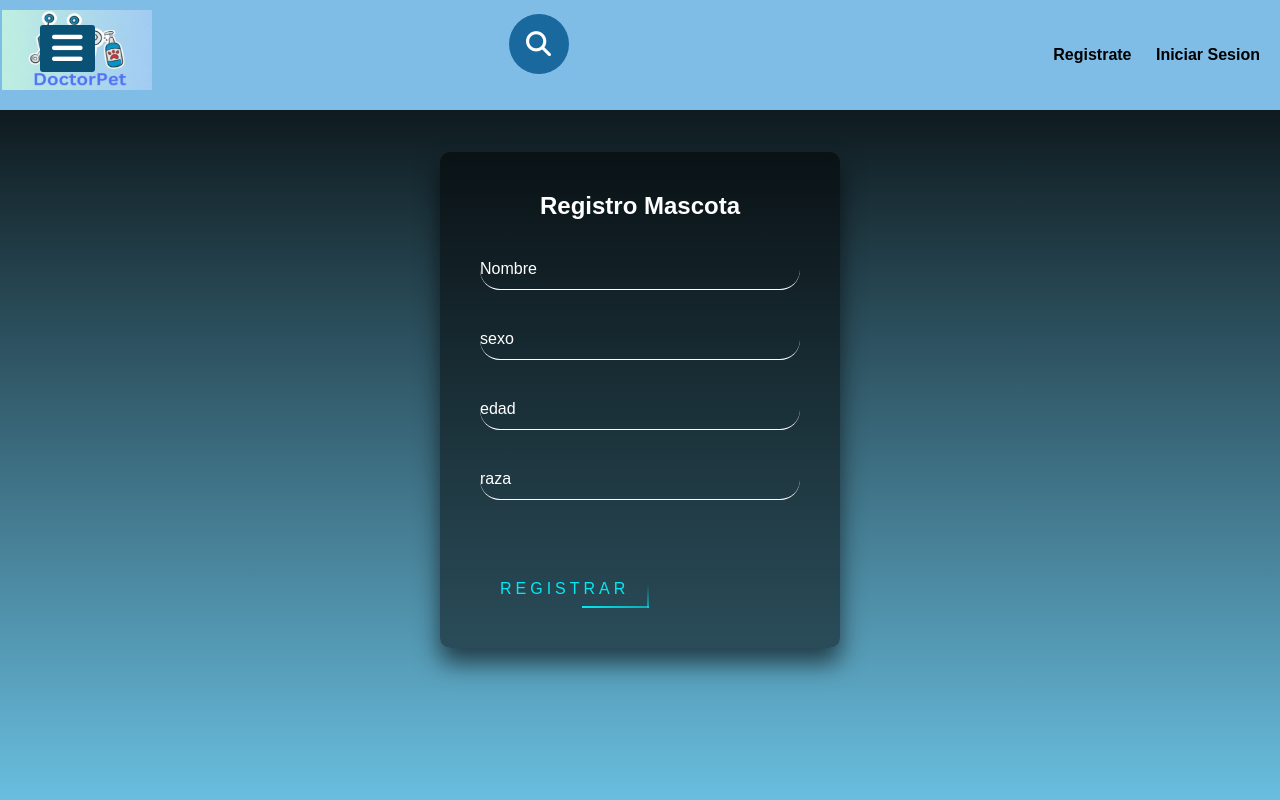
After one commit to Jhanmer/DoctorPet, a PHP site: page /RMascota.php in a window 1280 px wide. The commit adds this page. Run offline with PHP 8.4, Linux system fonts and the light colour scheme; some libraries are stand-ins or nearby versions.

Commit message:
rmascota y estilo

```diff
--- a/CSS/EstiloBLateral.css
+++ b/CSS/EstiloBLateral.css
@@ -9,7 +9,7 @@ body{
     width: 280px;
     height: 100%;
     margin-top: 850px;
-    background: #009999;
+    background: linear-gradient(black, #69bedf);;
     transition: all .5s ease;
     z-index: 1;
 }
--- /dev/null
+++ b/CSS/EstiloRMascota.css
@@ -0,0 +1,178 @@
+html {
+  height: 100%;
+}
+body {
+  margin:0;
+  padding:0;
+  font-family: sans-serif;
+  background: linear-gradient(black, #69bedf);
+}
+
+.login-box {
+  position: absolute;
+  top: 50%;
+  left: 50%;
+  width: 400px;
+  padding: 40px;
+  transform: translate(-50%, -50%);
+  background: rgba(0,0,0,.5);
+  box-sizing: border-box;
+  box-shadow: 0 15px 25px rgba(0,0,0,.6);
+  border-radius: 10px;
+}
+
+.login-box h2 {
+  margin: 0 0 30px;
+  padding: 0;
+  color: #fff;
+  text-align: center;
+}
+
+.login-box .user-box {
+  position: relative;
+}
+
+.login-box .user-box input {
+  width: 100%;
+  padding: 10px 0;
+  font-size: 16px;
+  color: #fff;
+  margin-bottom: 30px;
+  border: none;
+  border-bottom: 1px solid #fff;
+  outline: none;
+  background: transparent;
+}
+.login-box .user-box select-box {
+  width: 100%;
+  padding: 10px 0;
+  font-size: 16px;
+  color: #000;
+  margin-bottom: 30px;
+  border: none;
+  border-bottom: 1px solid #fff;
+  outline: none;
+  background: transparent;
+}
+.login-box .user-box label {
+  position: absolute;
+  top:0;
+  left: 0;
+  padding: 10px 0;
+  font-size: 16px;
+  color: #fff;
+  pointer-events: none;
+  transition: .5s;
+}
+
+.login-box .user-box input:focus ~ label,
+.login-box .user-box input:valid ~ label {
+  top: -20px;
+  left: 0;
+  color: #03e9f4;
+  font-size: 12px;
+}
+
+.login-box form a {
+  position: relative;
+  display: inline-block;
+  padding: 10px 20px;
+  color: #03e9f4;
+  font-size: 16px;
+  text-decoration: none;
+  text-transform: uppercase;
+  overflow: hidden;
+  transition: .5s;
+  margin-top: 40px;
+  letter-spacing: 4px
+}
+
+.login-box a:hover {
+  background: #03e9f4;
+  color: #fff;
+  border-radius: 5px;
+  box-shadow: 0 0 5px #03e9f4,
+              0 0 25px #03e9f4,
+              0 0 50px #03e9f4,
+              0 0 100px #03e9f4;
+}
+
+.login-box a span {
+  position: absolute;
+  display: block;
+}
+
+.login-box a span:nth-child(1) {
+  top: 0;
+  left: -100%;
+  width: 100%;
+  height: 2px;
+  background: linear-gradient(90deg, transparent, #03e9f4);
+  animation: btn-anim1 1s linear infinite;
+}
+
+@keyframes btn-anim1 {
+  0% {
+    left: -100%;
+  }
+  50%,100% {
+    left: 100%;
+  }
+}
+
+.login-box a span:nth-child(2) {
+  top: -100%;
+  right: 0;
+  width: 2px;
+  height: 100%;
+  background: linear-gradient(180deg, transparent, #03e9f4);
+  animation: btn-anim2 1s linear infinite;
+  animation-delay: .25s
+}
+
+@keyframes btn-anim2 {
+  0% {
+    top: -100%;
+  }
+  50%,100% {
+    top: 100%;
+  }
+}
+
+.login-box a span:nth-child(3) {
+  bottom: 0;
+  right: -100%;
+  width: 100%;
+  height: 2px;
+  background: linear-gradient(270deg, transparent, #03e9f4);
+  animation: btn-anim3 1s linear infinite;
+  animation-delay: .5s
+}
+
+@keyframes btn-anim3 {
+  0% {
+    right: -100%;
+  }
+  50%,100% {
+    right: 100%;
+  }
+}
+
+.login-box a span:nth-child(4) {
+  bottom: -100%;
+  left: 0;
+  width: 2px;
+  height: 100%;
+  background: linear-gradient(360deg, transparent, #03e9f4);
+  animation: btn-anim4 1s linear infinite;
+  animation-delay: .75s
+}
+
+@keyframes btn-anim4 {
+  0% {
+    bottom: -100%;
+  }
+  50%,100% {
+    bottom: 100%;
+  }
+}
--- /dev/null
+++ b/RMascota.php
@@ -0,0 +1,84 @@
+<html>
+<head>
+    <meta charset="UTF-8">
+    <link rel="icon" type="image/png" href="Imagenes/IProductos/Inicio/LOGO.jpg">
+    <title>Doctor Pet - Registro de Cliente</title>
+    <link href="CSS/EstiloRegistroCliente.css" rel="stylesheet" type="text/css"/>
+    <link rel="stylesheet" href="https://cdnjs.cloudflare.com/ajax/libs/font-awesome/6.4.0/css/all.min.css" integrity="sha512-iecdLmaskl7CVkqkXNQ/ZH/XLlvWZOJyj7Yy7tcenmpD1ypASozpmT/E0iPtmFIB46ZmdtAc9eNBvH0H/ZpiBw==" crossorigin="anonymous" referrerpolicy="no-referrer" />
+    <link href="CSS/EstiloRMascota.css" rel="stylesheet" type="text/css"/>
+    <script src="https://kit.fontawesome.com/a076d05399.js"></script>
+    <link rel="stylesheet" href="https://cdn.jsdelivr.net/npm/bootstrap-icons@1.10.3/font/bootstrap-icons.css">
+    <link href="CSS/EstiloBLateral.css" rel="stylesheet" type="text/css"/>
+    <link href="CSS/EstiloBotonSearch.css" rel="stylesheet" type="text/css" />
+    <link href="CSS/EstiloHContenedor.css" rel="stylesheet" type="text/css" />
+
+</head>
+<body>
+    <header>
+        <input type="checkbox" id="check">
+        <label for="check">
+            <i class="fas fa-bars" id="btn"></i>
+            <i class="fas fa-times" id="cancel"></i>
+        </label>
+        <div class="sidebar">
+            <h2>PRODUCTOS</h2>
+            <ul>
+                <li><a href="CVestimenta.php"><i class="fas fa-qrcode"></i>Vestimenta</a></li>
+                <li><a href="CMedicamentos.php"><i class="fas fa-qrcode"></i>Medicamentos</a></li>
+                <li><a href="CAlimento.php"><i class="fas fa-qrcode"></i>Alimento</a></li>
+                <li><a href="CAccesorios.php"><i class="fas fa-qrcode"></i>Accesorios</a></li>
+            </ul>
+        </div>
+        <div class="logo">
+            <a href="#"><img src="Imagenes/LOGO.jpg" alt="" /></a>
+        </div>
+
+        <div class="Busqueda">
+            <input type="text" placeholder="Buscar">
+            <div class="btn">
+                <i class="fa fa-search"></i>
+            </div>
+        </div>
+
+        <div class="info-header">
+            <nav>
+                <a href="RegistroC.php">Registrate</a>
+                <a href="#">Iniciar Sesion</a>
+            </nav>
+        </div>
+
+    </header>
+
+    <main>
+            <div class="login-box">
+                <h2>Registro Mascota</h2>
+                <form>
+                  <div class="user-box">
+                    <input type="text" name="nom_masc" required="">
+                    <label>Nombre</label>
+                  </div>
+                  <div class="user-box">
+                    <input type="text" name="sexo" required="">
+                    <label>sexo</label>
+                  </div>
+                   <div class="user-box">
+                    <input type="text" name="edad" required="">
+                    <label>edad</label>
+                  </div>
+                  <div class="user-box">
+                    <input type="password" name="raza" required="">
+                    <label>raza</label>
+                  </div>
+                  <a href="#">
+                    <span></span>
+                    <span></span>
+                    <span></span>
+                    <span></span>
+                    Registrar
+                  </a>
+                </form>
+            </div>
+        </main>
+
+</body>
+</html>
--- a/nbproject/private/private.xml
+++ b/nbproject/private/private.xml
@@ -3,7 +3,8 @@
     <editor-bookmarks xmlns="http://www.netbeans.org/ns/editor-bookmarks/2" lastBookmarkId="0"/>
     <open-files xmlns="http://www.netbeans.org/ns/projectui-open-files/2">
         <group>
-            <file>file:/C:/xampp/htdocs/DoctorPet/CAccesorios.php</file>
+            <file>file:/C:/xampp/htdocs/DoctorPet/CSS/EstiloRMascota.css</file>
+            <file>file:/C:/xampp/htdocs/DoctorPet/RMascota.php</file>
         </group>
     </open-files>
 </project-private>
```
Also changed, not shown: CVestimenta.php (+4 -4 lines).
